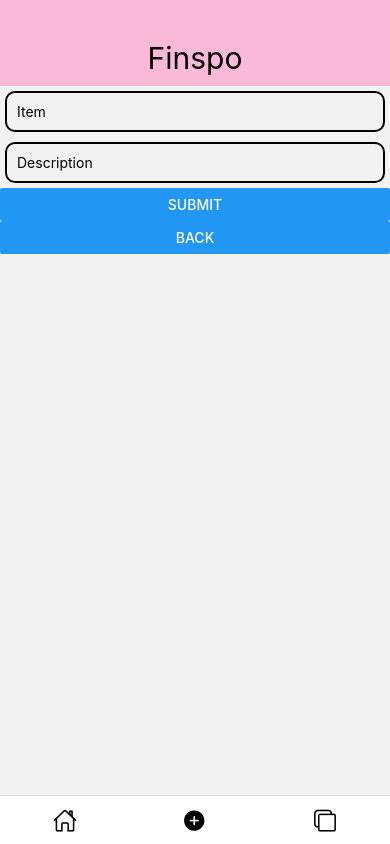
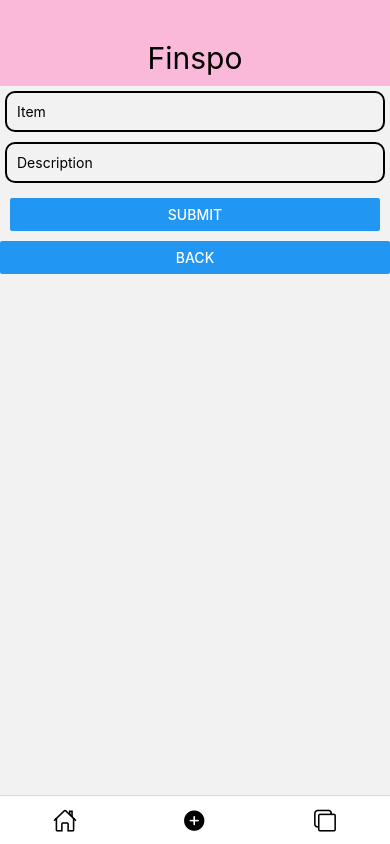
Before and after one commit to yakovdan98/Finspo, a React Native app: screen /Form in a window 390 px wide. Both pictures are taken after a click on the button "ADD CLOTHES". Built offline with nearby package versions, Linux system fonts and the light colour scheme.

Commit message:
updated clothes form

```diff
--- a/components/AddClothes.js
+++ b/components/AddClothes.js
@@ -5,7 +5,7 @@ import { Text, Button, TextInput, View, StyleSheet } from 'react-native';
 
 
 const AddClothes = () => {
-    const { control, handleSubmit, formState: { errors } } = useForm({
+  const { control, handleSubmit, formState: { errors } } = useForm({
     defaultValues: {
       name: ''
     }
@@ -52,18 +52,24 @@ const AddClothes = () => {
         name="desc"
       />
       {errors.desc && <Text>This is required.</Text>}
-      <Button title="Submit" onPress={handleSubmit(onSubmit)} />
+      <View style={styles.FormButton}>
+
+        <Button title="Submit" onPress={handleSubmit(onSubmit)} />
+      </View>
     </View>
-   );
+  );
 }
 
- const styles = StyleSheet.create({
+const styles = StyleSheet.create({
   input: {
     borderWidth: 2,
     borderColor: "#000",
     margin: 5,
     borderRadius: 10,
     padding: 10
+  },
+  FormButton: {
+    margin: 10
   }
 })
 export default AddClothes;
```
